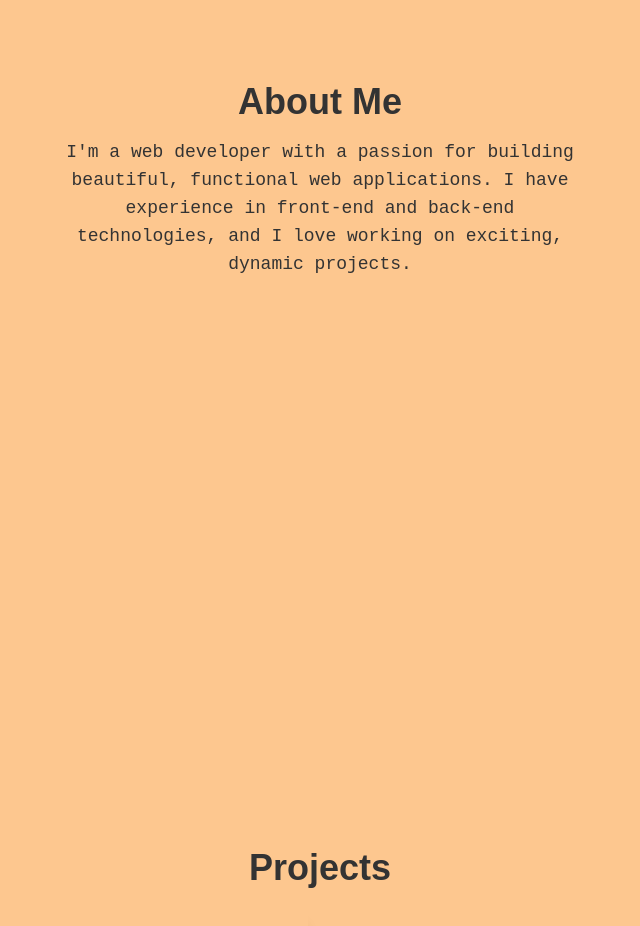
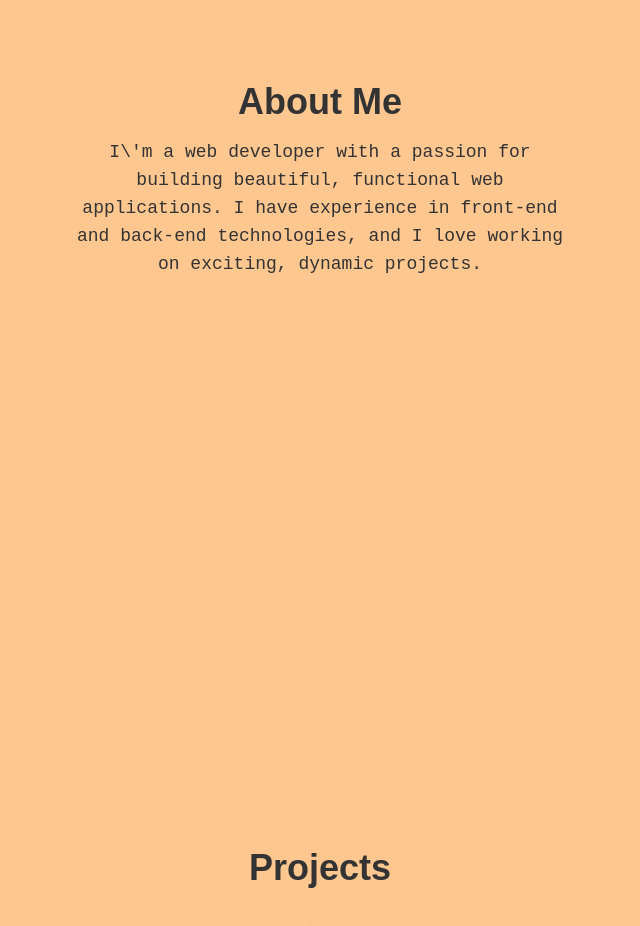
Before and after one commit to dillguill/dillguill.github.io, a Next.js app: page / in a window 1280 px wide. Shown: the part 1020-1946 px from the top of the page, without its empty margins (320-960 px from the left). Built offline with nearby package versions, Linux system fonts and the light colour scheme.

Commit message:
Syntax errors

```diff
--- a/src/app/layout.js
+++ b/src/app/layout.js
@@ -5,7 +5,7 @@ import Navbar from "./components/Navbar";
 
 export const metadata = {
   title: "My Portfolio",
-  description: "Generated by create next app an dmade with Tailwind CSS",
+  description: "Generated by create next app an made with Tailwind CSS",
 };
 
 export default function Layout({ children }) {
--- a/src/app/page.js
+++ b/src/app/page.js
@@ -13,7 +13,7 @@ export default function Home() {
 <section id="about" className="min-h-screen flex flex-col items-center justify-center px-4 md:px-10">
   <h2 className="text-3xl md:text-4xl font-bold mb-4">About Me</h2>
   <p className="max-w-lg text-sm md:text-lg text-center">
-    I'm a web developer with a passion for building beautiful, functional web applications.
+    I\'m a web developer with a passion for building beautiful, functional web applications.
     I have experience in front-end and back-end technologies, and I love working on exciting, dynamic projects.
   </p>
 </section>
```
